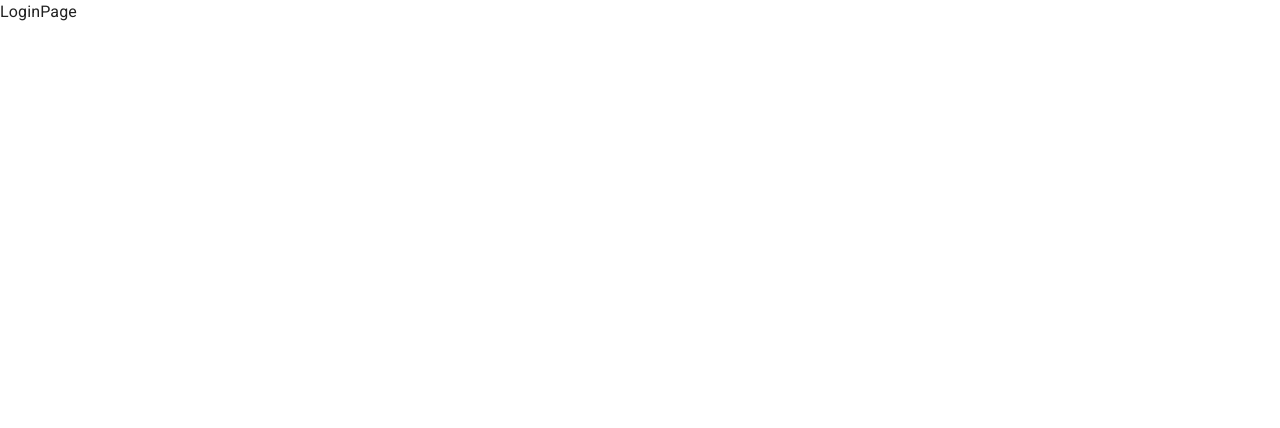
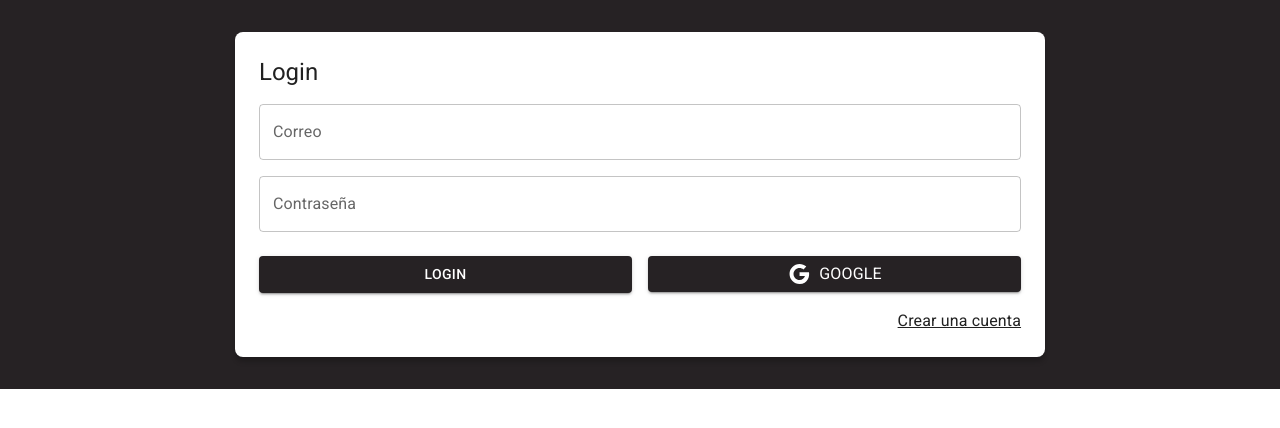
Before and after one commit to ismaeldevmw/journal-react-app, a React (Vite) app: page /auth/login in a window 1280 px wide. Shown: the top 428 px of the page. Built offline with nearby package versions, Linux system fonts and the light colour scheme.

Commit message:
:lipstick: [ADD] Login page design

```diff
--- a/src/auth/pages/LoginPage.jsx
+++ b/src/auth/pages/LoginPage.jsx
@@ -1,6 +1,79 @@
+import { Google } from '@mui/icons-material';
+import { Button, Grid, Link, TextField, Typography } from '@mui/material';
+import { Link as RouterLink } from 'react-router-dom';
 
 export const LoginPage = () => {
   return (
-    <div>LoginPage</div>
-  )
-}
+    <Grid
+      container
+      spacing={0}
+      direction="column"
+      alignItems="center"
+      justifyContent="center"
+      sx={{
+        minWeight: '100vh',
+        backgroundColor: 'primary.main',
+        padding: 4
+      }}
+    >
+      <Grid
+        item
+        className="box-shadow"
+        xs={3}
+        sx={{
+          backgroundColor: 'white',
+          padding: 3,
+          borderRadius: 2
+        }}
+      >
+        <Typography variant="h5" sx={{ mab: 1 }}>
+          Login
+        </Typography>
+        <form action="">
+          <Grid container>
+            <Grid item xs={12} sx={{ mt: 2 }}>
+              <TextField
+                label="Correo"
+                type="email"
+                placeholder="mail@example.com"
+                fullWidth
+              />
+            </Grid>
+
+            <Grid item xs={12} sx={{ mt: 2 }}>
+              <TextField
+                label="Contraseña"
+                type="password"
+                placeholder="mail@example.com"
+                fullWidth
+              />
+            </Grid>
+
+            <Grid container spacing={2} sx={{ mb: 2, mt: 1 }}>
+              <Grid item xs={12} sm={6}>
+                <Button variant="contained" fullWidth>
+                  Login
+                </Button>
+              </Grid>
+              <Grid item xs={12} sm={6}>
+                <Button variant="contained" fullWidth>
+                  <Google />
+                  <Typography sx={{ ml: 1 }}>Google</Typography>
+                </Button>
+              </Grid>
+            </Grid>
+
+            <Grid container direction="row" justifyContent="end">
+              <Link
+                component={RouterLink}
+                color="inherit"
+                to="/auth/register">
+                Crear una cuenta
+              </Link>
+            </Grid>
+          </Grid>
+        </form>
+      </Grid>
+    </Grid>
+  );
+};
--- a/src/styles.css
+++ b/src/styles.css
@@ -0,0 +1,3 @@
+.box-shadow {
+  box-shadow: 0px 5px 5px rgba(0, 0, 0, 0.2);
+}
```
